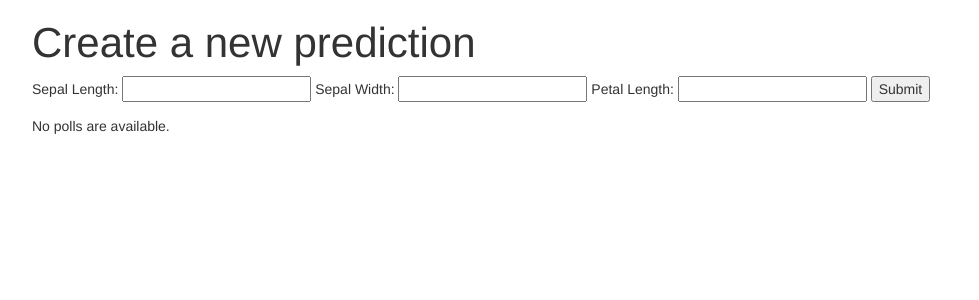
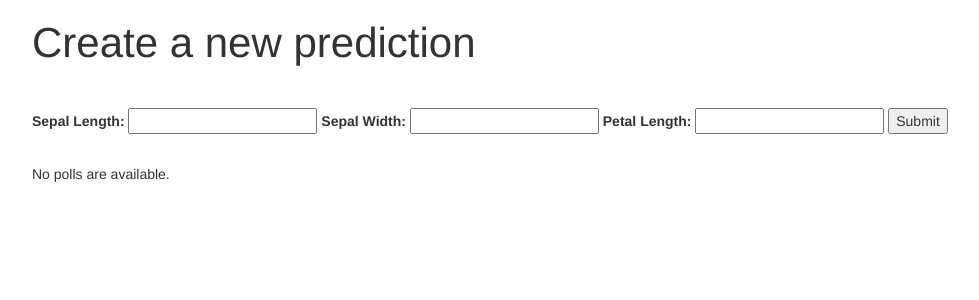
Before and after one commit to rasensio1/bigml-sample, a Django app: template restembed/core/templates/core/index.html in a window 1280 px wide. Shown: the top 300 px of the page, without its empty margins (38-1017 px from the left). Run offline with Django 3.2, Linux system fonts and the light colour scheme; the template is opened without the code that fills it, so the values that code supplies are empty; some libraries are stand-ins or nearby versions.

Commit message:
add basic styling

```diff
--- a/restembed/core/static/core/style.css
+++ b/restembed/core/static/core/style.css
@@ -1,3 +1,8 @@
 .intro {
   font-size: 3em;
+  margin-bottom: 1em;
 }
+
+#new-pred {
+  margin-bottom: 2em;
+}
--- a/restembed/core/templates/core/index.html
+++ b/restembed/core/templates/core/index.html
@@ -7,11 +7,20 @@
 <body>
   <div class= 'container'>
       <h2 class='intro'>Create a new prediction</h2>
-      <form action="{% url 'core:new' %}" method="post">
+      <form id ='new-pred' class='form-inline' action="{% url 'core:new' %}" method="post">
         {% csrf_token %}
-        Sepal Length: <input type="text" name="sepal_l">
-        Sepal Width:  <input type="text" name="sepal_w">
-        Petal Length: <input type="text" name="petal_l">
+        <div class="form-group">
+            <label>Sepal Length:</label>
+            <input type="text" name="sepal_l">
+        </div>
+        <div class="form-group">
+            <label>Sepal Width:</label>
+            <input type="text" name="sepal_w">
+        </div>
+        <div class="form-group">
+            <label>Petal Length:</label>
+            <input type="text" name="petal_l">
+        </div>
         <input type="submit" value="Submit">
       </form>
 
```
